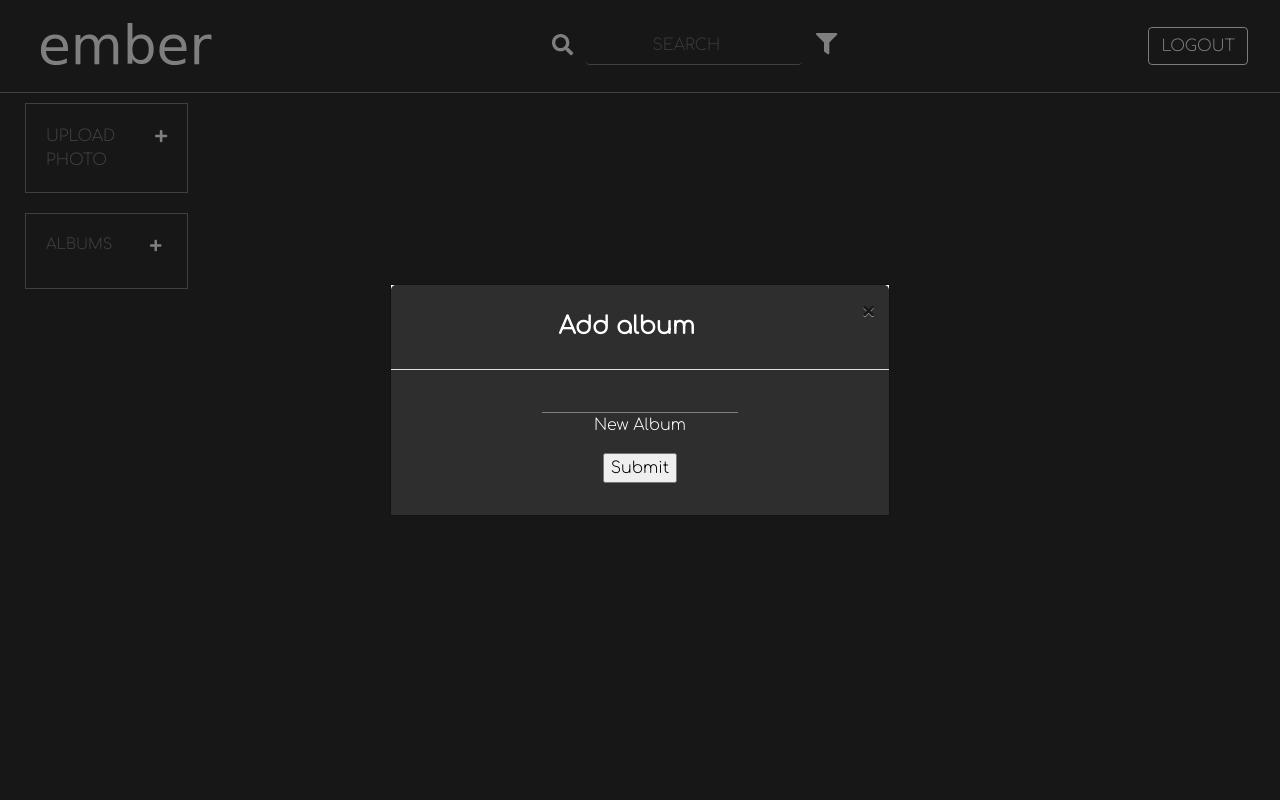
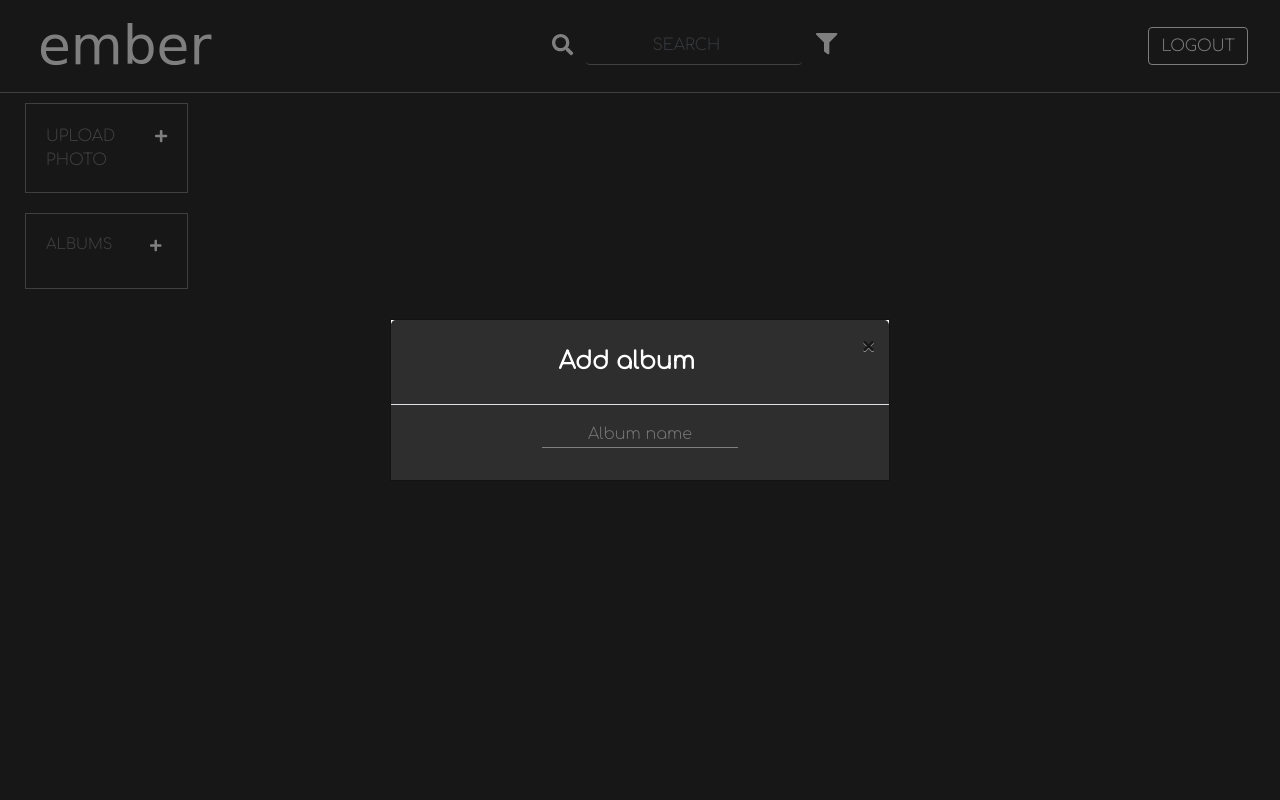
Before and after one commit to amytrick/Ember-with-Angular, a Flask app: page /library in a window 1280 px wide, after a click that opens the changed part. Run offline with Flask 2, Linux system fonts and the light colour scheme; the visitor is signed in with stand-in values (Sample User, id 1); data that the repository does not hold is empty; some libraries are stand-ins or nearby versions; some web fonts are replaced.

Commit message:
simplified modal text box

```diff
--- a/server.py
+++ b/server.py
@@ -145,8 +145,8 @@ def print_date(photo_id):
 def upload_new_photo():
     """User selects new photo to upload"""
     image = request.files['photo-upload']
-    #result = cloudinary.uploader.upload(image, image_metadata=True, categorization = "google_tagging", auto_tagging = 0.6)
-    #result = cloudinary.uploader.upload(image, image_metadata=True, categorization = "aws_rek_tagging", auto_tagging = 0.6)
+    # result = cloudinary.uploader.upload(image, image_metadata=True, categorization = "google_tagging", auto_tagging = 0.6)
+    # result = cloudinary.uploader.upload(image, image_metadata=True, categorization = "aws_rek_tagging", auto_tagging = 0.7)
     result = cloudinary.uploader.upload(image, image_metadata=True)
     #result["tags"] = ['forest','adventure']
     user_id = session['user_id']
--- a/templates/base.html
+++ b/templates/base.html
@@ -134,8 +134,8 @@
           <div class="modal-body" id="modal-body-library">
             <!-- New account form -->
             <form action="/add_album">
-              <p><input type="text" name="new_album_name" id="add-album-button"><br>New Album</p>
-              <p><input type="submit"></p>
+              <p><input type="text" name="new_album_name" placeholder="Album name" id="add-album-button"></p>
+              <!-- <p><input type="submit"></p> -->
             </form>
           </div>
         </div>
```
